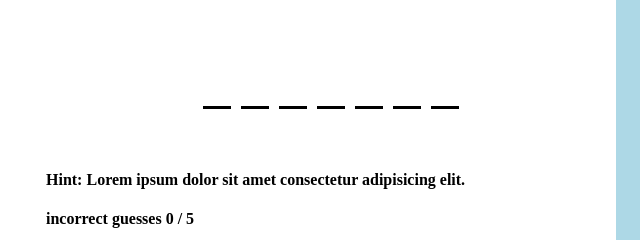
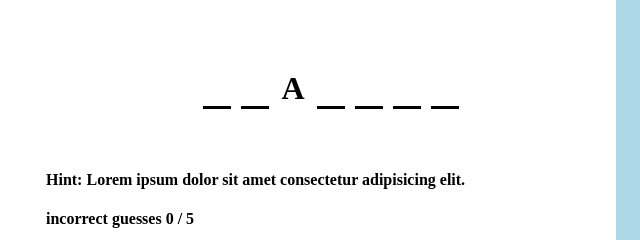
Before and after one commit to drebyrd715/Hangman, a plain HTML site: page index.html in a window 1280 px wide. Shown: the part 282-522 px from the top of the page, 489-1129 px from the left. Drawn offline with Linux system fonts and the light colour scheme.

Commit message:
more updates

```diff
--- a/index.html
+++ b/index.html
@@ -18,7 +18,7 @@
                 <ul class="word-display">
                     <li class="letter"></li>
                     <li class="letter"></li>
-                    <li class="letter"></li>
+                    <li class="letter guessed">a</li>
                     <li class="letter"></li>
                     <li class="letter"></li>
                     <li class="letter"></li>
--- a/style.css
+++ b/style.css
@@ -34,4 +34,12 @@
     width: 28px;
     border-bottom: 3px solid black;
     margin-bottom: 40px;
+    font-size: 2rem;
+    font-weight: 600;
+    text-transform: uppercase;
+    text-align: center;
 }
+.word-display .letter.guessed {
+border-color: transparent;
+margin: -40px 0 35px;
+}
```
